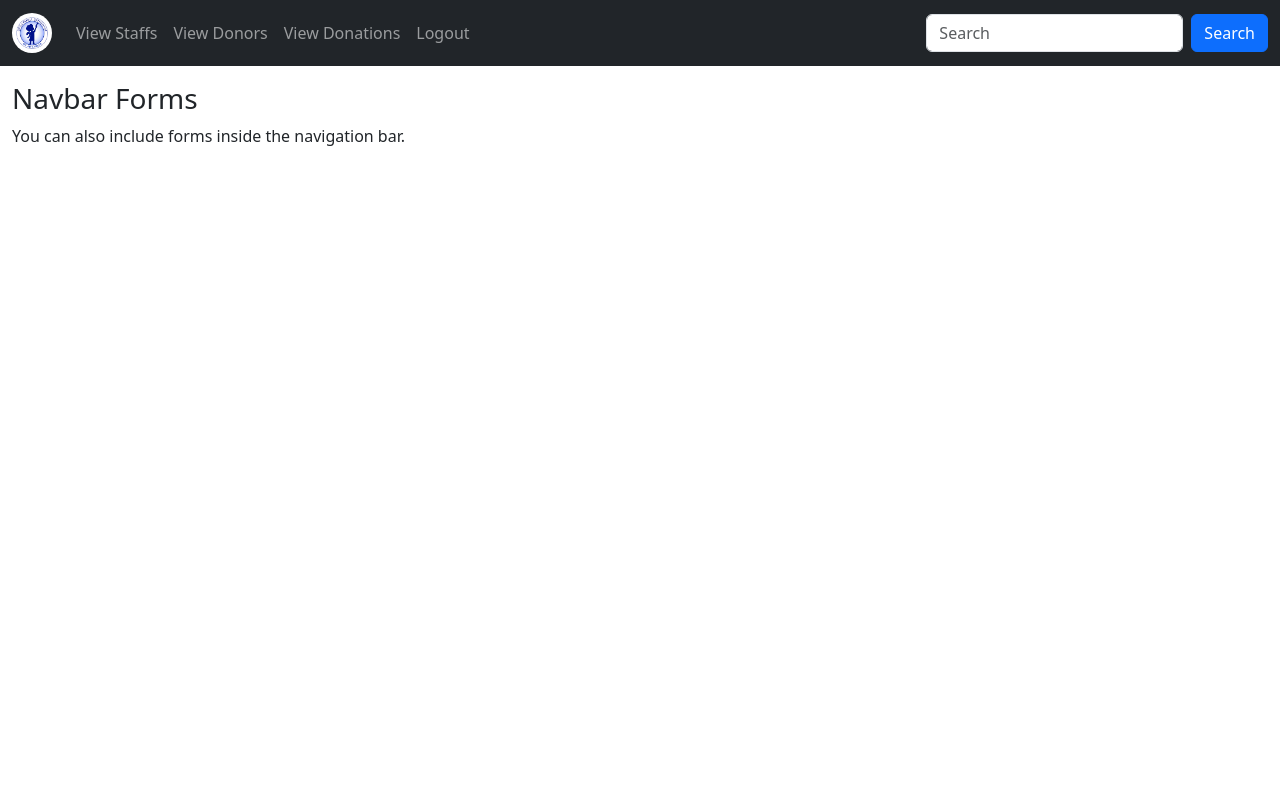
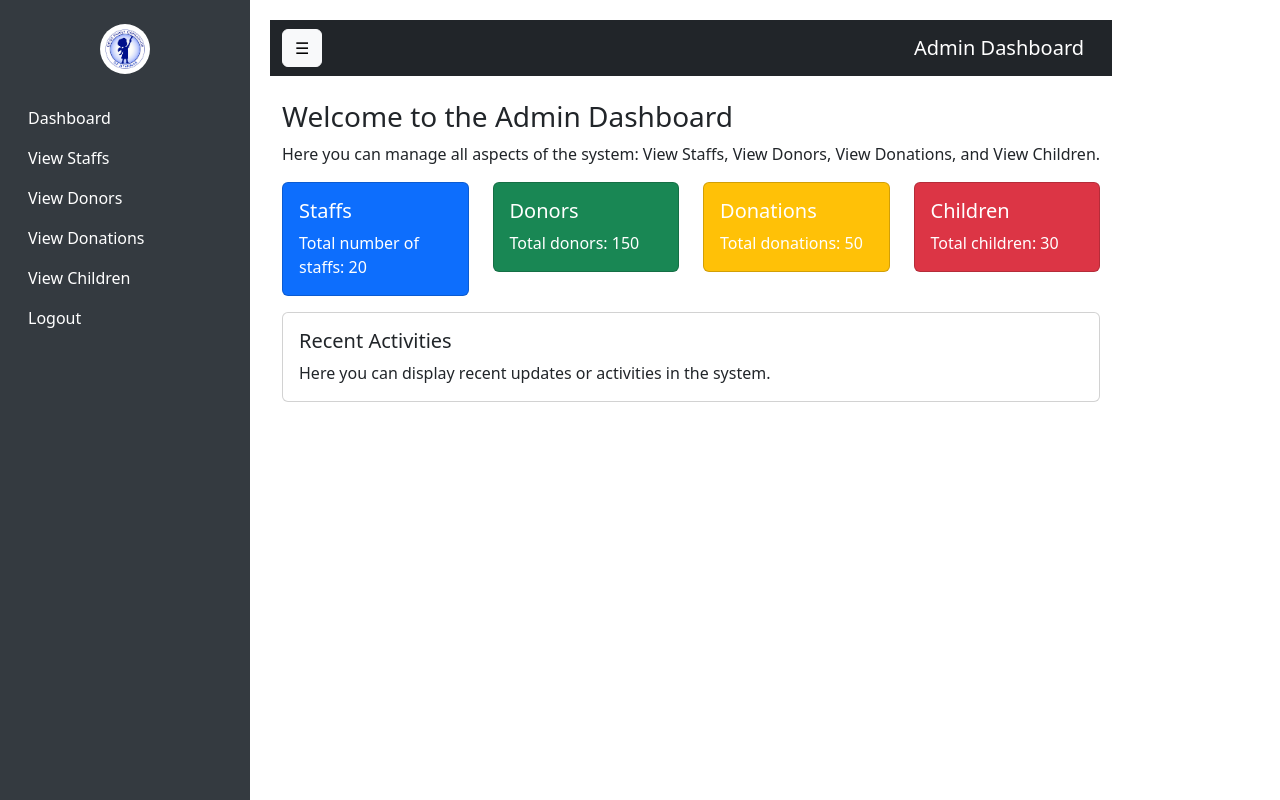
Before and after one commit to Aiswarya2316/OrphanageManagementSystem, a Django app: page /admin_home/ in a window 1280 px wide. Run offline with Django 5.2, Linux system fonts and the light colour scheme.

```diff
--- a/project/app/urls.py
+++ b/project/app/urls.py
@@ -7,7 +7,6 @@ urlpatterns = [
     path('', views.user_login, name='login'),
     path('logout/', views.user_logout, name='logout'),
     path('donorhome/', views.donor_home, name='donorhome'),
-    path('staffhome/', views.staff_home, name='staff_home'),
     path('admin_home/', views.admin_home, name='admin_home'),
     path('addchild/', views.addchild, name='addchild'),
     path('viewchild/', views.viewchild, name='viewchild'),
--- a/project/app/views.py
+++ b/project/app/views.py
@@ -6,6 +6,8 @@ from .models import DonorRegister, Stafreg
 import re
 from .models import *
 from django.contrib.auth.decorators import login_required
+from django.contrib.auth.hashers import check_password
+
 
 
 def get_staf(request):
@@ -87,6 +89,7 @@ def staff_register(request):
     return render(request, 'staf/staff_register.html')
 
 
+
 def user_login(request):
     if request.method == 'POST':
         email = request.POST['email']
@@ -104,14 +107,14 @@ def user_login(request):
         try:
             staf = Stafreg.objects.get(email=email, password=password)
             request.session['staf'] = staf.email
-            return redirect('staff_home')
+            return redirect('viewchild')
         except Stafreg.DoesNotExist:
             pass
 
         # Check if user is an admin (superuser)
-        user = authenticate(request, username=email, password=password)
+        user = authenticate(request, email=email, password=password)
         if user is not None and user.is_superuser:
-            login(request, user)
+            login(request, user)  # No need to check password again, `authenticate` handles it
             request.session['admin'] = email
             return redirect('admin_home')
 
@@ -119,6 +122,7 @@ def user_login(request):
         return redirect('login')
 
     return render(request, 'login.html')
+
 
 
 def user_logout(request):
@@ -135,8 +139,6 @@ def user_logout(request):
 def donor_home(request):
     return render(request, 'donor/donorhome.html')
 
-def staff_home(request):
-    return render(request, 'staf/stafhome.html')
 
 def admin_home(request):
     return render(request, 'admin/adminhome.html')
--- a/project/project/settings.py
+++ b/project/project/settings.py
@@ -126,3 +126,4 @@ MEDIA_ROOT = os.path.join(BASE_DIR,'media')
 # https://docs.djangoproject.com/en/5.0/ref/settings/#default-auto-field
 
 DEFAULT_AUTO_FIELD = 'django.db.models.BigAutoField'
+AUTHENTICATION_BACKENDS = ['django.contrib.auth.backends.ModelBackend']
--- a/project/templates/admin/adminhome.html
+++ b/project/templates/admin/adminhome.html
@@ -1,46 +1,153 @@
 <!DOCTYPE html>
 <html lang="en">
 <head>
-  <title>Bootstrap Example</title>
+  <title>Admin Dashboard</title>
   <meta charset="utf-8">
   <meta name="viewport" content="width=device-width, initial-scale=1">
   <link href="https://cdn.jsdelivr.net/npm/bootstrap@5.3.3/dist/css/bootstrap.min.css" rel="stylesheet">
   <script src="https://cdn.jsdelivr.net/npm/bootstrap@5.3.3/dist/js/bootstrap.bundle.min.js"></script>
+  <style>
+    #wrapper {
+      display: flex;
+    }
+    #sidebar {
+      width: 250px;
+      background-color: #343a40;
+      color: white;
+      min-height: 100vh;
+      position: fixed;
+    }
+    #page-content-wrapper {
+      margin-left: 250px;
+      padding: 20px;
+    }
+    .nav-link {
+      color: white !important;
+    }
+    .sidebar-heading {
+      font-size: 1.25rem;
+      font-weight: bold;
+      padding: 10px;
+    }
+  </style>
 </head>
 <body>
 
-<nav class="navbar navbar-expand-sm navbar-dark bg-dark">
+<!-- Sidebar -->
+<div class="d-flex" id="wrapper">
+  <div id="sidebar">
     <div class="container-fluid">
-        <a class="navbar-brand" href="../admin_home">
-          <img src="../static/R.jpg" alt="Logo" style="width:40px;" class="rounded-pill">
-        </a>
-    <div class="collapse navbar-collapse" id="mynavbar">
-      <ul class="navbar-nav me-auto">
+      <div class="sidebar-heading text-center py-4">
+        <img src="../static/R.jpg" alt="Logo" style="width: 50px; border-radius: 50%;">
+      </div>
+      <ul class="nav flex-column">
         <li class="nav-item">
-          <a class="nav-link" href="../viewstaffs">View Staffs</a>
+          <a class="nav-link" href="#">
+            <i class="bi bi-house-door"></i> Dashboard
+          </a>
         </li>
         <li class="nav-item">
-          <a class="nav-link" href="../viewdonors">View Donors</a>
+          <a class="nav-link" href="../viewstaffs">
+            <i class="bi bi-person"></i> View Staffs
+          </a>
         </li>
         <li class="nav-item">
-          <a class="nav-link" href="../viewdonations">View Donations</a>
+          <a class="nav-link" href="../viewdonors">
+            <i class="bi bi-person-heart"></i> View Donors
+          </a>
         </li>
         <li class="nav-item">
-          <a class="nav-link" href="../logout">Logout</a>
+          <a class="nav-link" href="../viewdonations">
+            <i class="bi bi-cash-stack"></i> View Donations
+          </a>
+        </li>
+        <li class="nav-item">
+          <a class="nav-link" href="../viewchildren">
+            <i class="bi bi-house-door-fill"></i> View Children
+          </a>
+        </li>
+        <li class="nav-item">
+          <a class="nav-link" href="../logout">
+            <i class="bi bi-box-arrow-right"></i> Logout
+          </a>
         </li>
       </ul>
-      <form class="d-flex">
-        <input class="form-control me-2" type="text" placeholder="Search">
-        <button class="btn btn-primary" type="button">Search</button>
-      </form>
     </div>
   </div>
-</nav>
 
-<div class="container-fluid mt-3">
-  <h3>Navbar Forms</h3>
-  <p>You can also include forms inside the navigation bar.</p>
+  <!-- Main Content -->
+  <div id="page-content-wrapper">
+    <nav class="navbar navbar-expand-lg navbar-dark bg-dark">
+      <div class="container-fluid">
+        <button class="btn btn-light" id="menu-toggle">☰</button>
+        <a class="navbar-brand" href="#">Admin Dashboard</a>
+      </div>
+    </nav>
+
+    <div class="container mt-4">
+      <h3>Welcome to the Admin Dashboard</h3>
+      <p>Here you can manage all aspects of the system: View Staffs, View Donors, View Donations, and View Children.</p>
+
+      <!-- Example Stats Cards -->
+      <div class="row">
+        <div class="col-md-3">
+          <div class="card bg-primary text-white mb-3">
+            <div class="card-body">
+              <h5 class="card-title">Staffs</h5>
+              <p class="card-text">Total number of staffs: 20</p>
+            </div>
+          </div>
+        </div>
+        <div class="col-md-3">
+          <div class="card bg-success text-white mb-3">
+            <div class="card-body">
+              <h5 class="card-title">Donors</h5>
+              <p class="card-text">Total donors: 150</p>
+            </div>
+          </div>
+        </div>
+        <div class="col-md-3">
+          <div class="card bg-warning text-white mb-3">
+            <div class="card-body">
+              <h5 class="card-title">Donations</h5>
+              <p class="card-text">Total donations: 50</p>
+            </div>
+          </div>
+        </div>
+        <div class="col-md-3">
+          <div class="card bg-danger text-white mb-3">
+            <div class="card-body">
+              <h5 class="card-title">Children</h5>
+              <p class="card-text">Total children: 30</p>
+            </div>
+          </div>
+        </div>
+      </div>
+
+      <!-- More Content (Charts, Tables, etc.) -->
+      <div class="row">
+        <div class="col-md-12">
+          <div class="card">
+            <div class="card-body">
+              <h5 class="card-title">Recent Activities</h5>
+              <p class="card-text">Here you can display recent updates or activities in the system.</p>
+            </div>
+          </div>
+        </div>
+      </div>
+    </div>
+  </div>
 </div>
+
+<script>
+  // Toggle the sidebar on/off when the button is clicked
+  document.getElementById('menu-toggle').addEventListener('click', function () {
+    const sidebar = document.getElementById('sidebar');
+    const contentWrapper = document.getElementById('page-content-wrapper');
+    sidebar.classList.toggle('d-none');
+    contentWrapper.classList.toggle('container-fluid');
+  });
+</script>
 
 </body>
 </html>
--- a/project/templates/admin/viewchildren.html
+++ b/project/templates/admin/viewchildren.html
@@ -100,7 +100,7 @@
 
     <!-- Page Title -->
     <div class="container">
-        <h2 class="page-title">View Children</h2>
+        <h2 class="page-title">List of Children</h2>
     </div>
 
     <!-- Children Grid -->
--- a/project/templates/admin/viewdonations.html
+++ b/project/templates/admin/viewdonations.html
@@ -98,7 +98,7 @@
 
     <!-- Page Title -->
     <div class="container">
-        <h2 class="page-title">View Donations</h2>
+        <h2 class="page-title">List of Donations</h2>
     </div>
 
     <!-- Donations Grid -->
--- a/project/templates/admin/viewdonors.html
+++ b/project/templates/admin/viewdonors.html
@@ -100,7 +100,7 @@
 
     <!-- Page Title -->
     <div class="container">
-        <h2 class="page-title">View Donors</h2>
+        <h2 class="page-title">List of Donors</h2>
     </div>
 
     <!-- Donors Grid -->
--- a/project/templates/admin/viewstaffs.html
+++ b/project/templates/admin/viewstaffs.html
@@ -100,7 +100,7 @@
 
     <!-- Page Title -->
     <div class="container">
-        <h2 class="page-title">View Children</h2>
+        <h2 class="page-title">List of Staffs</h2>
     </div>
 
     <!-- Children Grid -->
--- a/project/templates/login.html
+++ b/project/templates/login.html
@@ -32,7 +32,7 @@
                     <a href="#" class="text-decoration-none">Forgot Password?</a>
                 </div>
                 <div class="text-center mt-3">
-                    <p>Don't have an account? <a href="#" class="text-decoration-none">Sign up</a></p>
+                    <p>Don't have an account? <a href="../donor/register" class="text-decoration-none">Sign up</a></p>
                 </div>
             </div>
         </div>
--- a/project/templates/staf/viewchild.html
+++ b/project/templates/staf/viewchild.html
@@ -11,7 +11,7 @@
 
 <nav class="navbar navbar-expand-sm navbar-dark bg-dark">
     <div class="container-fluid">
-        <a class="navbar-brand" href="../stafhome">
+        <a class="navbar-brand" href="../viewchild">
           <img src="../static/R.jpg" alt="Logo" style="width:40px;" class="rounded-pill">
         </a>
     <div class="collapse navbar-collapse" id="mynavbar">
```
Also changed, not shown: project/templates/staf/addchild.html (+51 -55 lines), project/templates/staf/editchild.html (+27 -1 lines), project/templates/staf/stafhome.html (deleted, +0 -46 lines), project/templates/staf/stafprofile.html (+39 -27 lines), project/templates/staf/updatestafprofile.html (+27 -23 lines), project/db.sqlite3.
